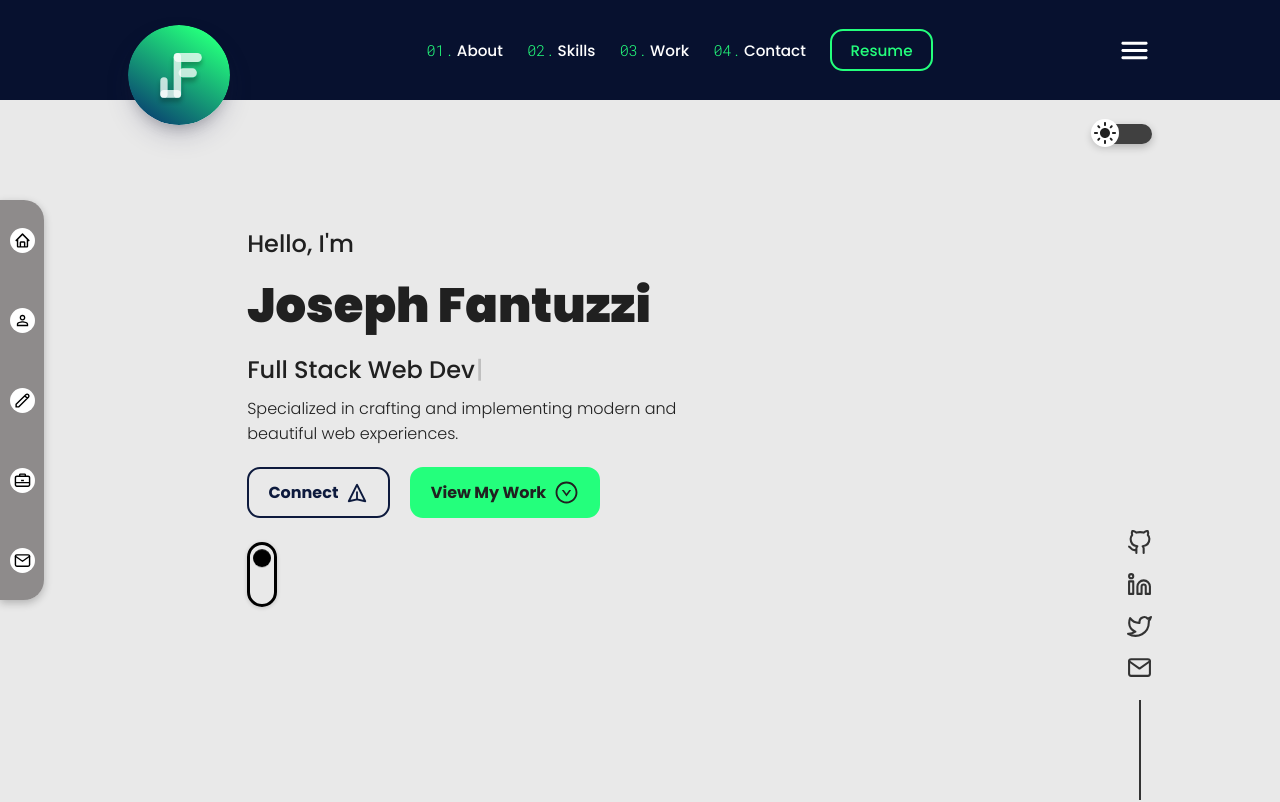
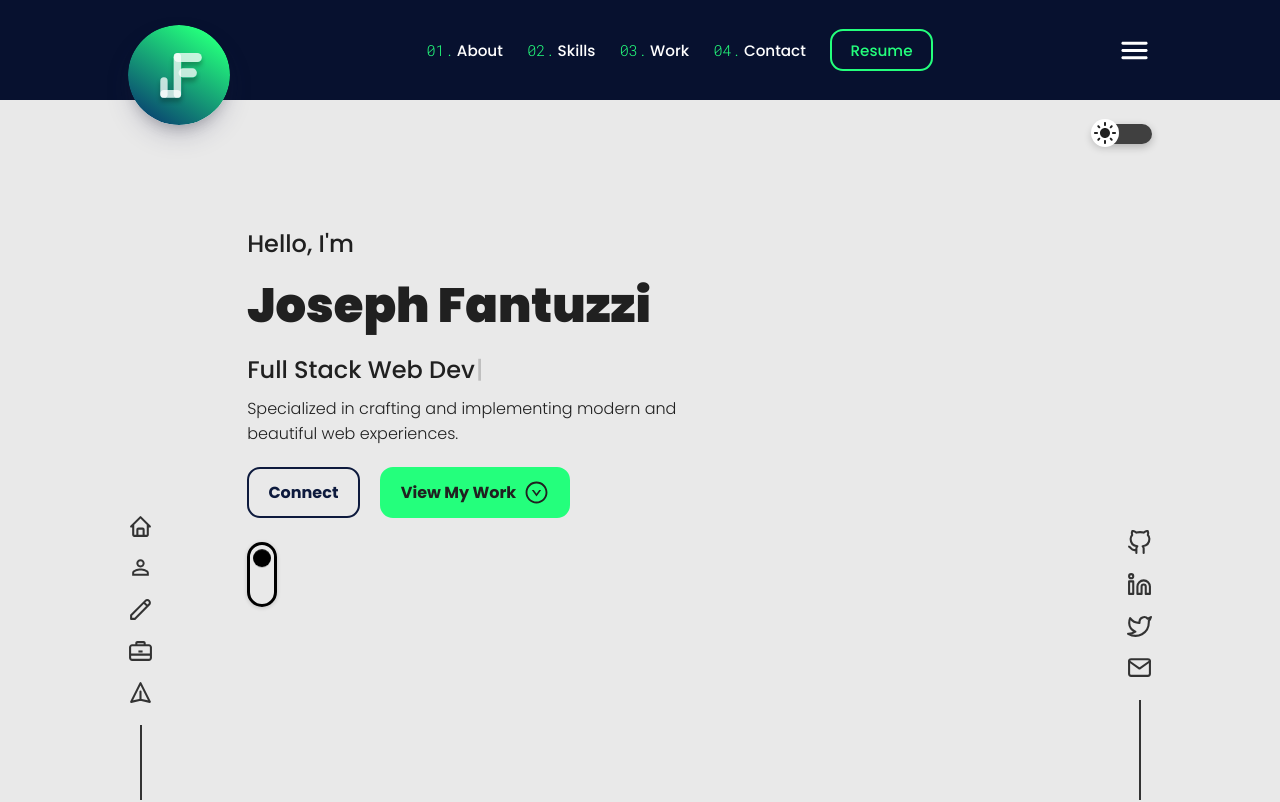
Before and after one commit to joseph-fantuzzi/portfolio-website, a Next.js app: page / in a window 1280 px wide. Shown: the top 802 px of the page. Built offline with nearby package versions, Linux system fonts and the light colour scheme.

Commit message:
changed the navigation sidebar on desktop view to align with socials component

```diff
--- a/components/Main.js
+++ b/components/Main.js
@@ -2,7 +2,6 @@ import React, { useState, useEffect } from "react";
 import Toggle from "./Toggle";
 import styles from "../styles/Main.module.css";
 import { AiOutlineDownCircle } from "react-icons/ai";
-import { HiOutlinePaperAirplane } from "react-icons/hi";
 import Typewriter from "typewriter-effect";
 import { Link } from "react-scroll";
 
@@ -64,7 +63,6 @@ const Main = ({ dark, setDark }) => {
         <div className={styles.buttons}>
           <a href="#" className={dark ? styles.connectbtndark : styles.connectbtnlight}>
             <p className={styles.connect}>Connect</p>
-            <HiOutlinePaperAirplane size={22} />
           </a>
           <Link
             activeClass="active"
--- a/components/Navigation.js
+++ b/components/Navigation.js
@@ -3,22 +3,22 @@ import { BiHome } from "react-icons/bi";
 import { MdOutlinePersonOutline } from "react-icons/md";
 import { HiOutlinePencil } from "react-icons/hi";
 import { CgBriefcase } from "react-icons/cg";
-import { FiMail } from "react-icons/fi";
+import { HiOutlinePaperAirplane } from "react-icons/hi";
 import { Link } from "react-scroll";
 
-const Navigation = () => {
+const Navigation = ({ dark }) => {
   return (
     <div className={styles.navcontainer}>
-      <div className={styles.nav}>
+      <div className={styles.icons}>
         <Link
           activeClass="active"
           to="home"
           spy={true}
           smooth={true}
           offset={0}
-          className={styles.icon}
+          className={dark ? styles.icondark : styles.iconlight}
         >
-          <BiHome size={17} />
+          <BiHome size={25} />
         </Link>
         <Link
           activeClass="active"
@@ -26,9 +26,9 @@ const Navigation = () => {
           spy={true}
           smooth={true}
           offset={0}
-          className={styles.icon}
+          className={dark ? styles.icondark : styles.iconlight}
         >
-          <MdOutlinePersonOutline size={17} />
+          <MdOutlinePersonOutline size={25} />
         </Link>
         <Link
           activeClass="active"
@@ -36,9 +36,9 @@ const Navigation = () => {
           spy={true}
           smooth={true}
           offset={0}
-          className={styles.icon}
+          className={dark ? styles.icondark : styles.iconlight}
         >
-          <HiOutlinePencil size={17} />
+          <HiOutlinePencil size={25} />
         </Link>
         <Link
           activeClass="active"
@@ -46,9 +46,9 @@ const Navigation = () => {
           spy={true}
           smooth={true}
           offset={0}
-          className={styles.icon}
+          className={dark ? styles.icondark : styles.iconlight}
         >
-          <CgBriefcase size={17} />
+          <CgBriefcase size={25} />
         </Link>
         <Link
           activeClass="active"
@@ -56,10 +56,11 @@ const Navigation = () => {
           spy={true}
           smooth={true}
           offset={0}
-          className={styles.icon}
+          className={dark ? styles.icondark : styles.iconlight}
         >
-          <FiMail size={17} />
+          <HiOutlinePaperAirplane size={25} />
         </Link>
+        <div className={dark ? styles.linedark : styles.linelight}></div>
       </div>
     </div>
   );
--- a/pages/index.js
+++ b/pages/index.js
@@ -42,7 +42,7 @@ export default function Home() {
       <Work />
       <Contact />
       <Footer />
-      <Navigation />
+      <Navigation dark={dark} />
       <Socials dark={dark} />
     </div>
   );
--- a/styles/Main.module.css
+++ b/styles/Main.module.css
@@ -95,7 +95,10 @@
   background-color: rgba(255, 255, 255, 0.1);
 }
 
-.connect,
+.connect {
+  font-weight: 700;
+}
+
 .work {
   margin-right: 0.5em;
   font-weight: 700;
--- a/styles/Navigation.module.css
+++ b/styles/Navigation.module.css
@@ -1,45 +1,51 @@
 .navcontainer {
-  display: flex;
-  justify-content: center;
-  position: relative;
-  z-index: 4;
+  display: none;
+  position: fixed;
+  bottom: 0;
+  left: 10%;
 }
 
-.nav {
+.icons {
   display: flex;
-  justify-content: space-around;
+  flex-direction: column;
+  justify-content: center;
   align-items: center;
-  width: 75%;
-  background-color: rgba(113, 109, 109, 0.76);
-  box-shadow: rgba(0, 0, 0, 0.24) 0px 3px 8px;
-  border-radius: 20px 20px 3px 3px;
-  position: fixed;
-  bottom: 40px;
-  padding: 10px 0;
-  backdrop-filter: blur(10px);
-  -webkit-backdrop-filter: blur(10px);
 }
 
-.icon {
-  display: flex;
-  justify-content: center;
-  align-items: center;
-  width: 25px;
-  height: 25px;
-  background-color: white;
-  border-radius: 50%;
-  cursor: pointer;
-  color: black;
+.iconlight {
+  padding: 0.3em 0;
+  color: rgb(51, 51, 51);
+  transition: all 0.3s ease;
+}
+
+.icondark {
+  padding: 0.3em 0;
+  color: rgb(212, 211, 211);
+  transition: all 0.3s ease;
+}
+
+.iconlight:hover,
+.icondark:hover {
+  padding-bottom: 1em;
+  color: #24ff7c;
+}
+
+.linelight {
+  margin-top: 0.5em;
+  height: 75px;
+  border-right: 2px solid rgb(51, 51, 51);
+  transition: all 0.3s ease;
+}
+
+.linedark {
+  margin-top: 0.5em;
+  height: 75px;
+  border-right: 2px solid rgb(212, 211, 211);
+  transition: all 0.3s ease;
 }
 
 @media (min-width: 800px) {
-  .nav {
-    flex-direction: column;
-    left: 0;
-    top: 25%;
-    height: 50%;
-    width: 0;
-    padding: 0 22px;
-    border-radius: 0px 20px 20px 0px;
+  .navcontainer {
+    display: flex;
   }
 }
```
